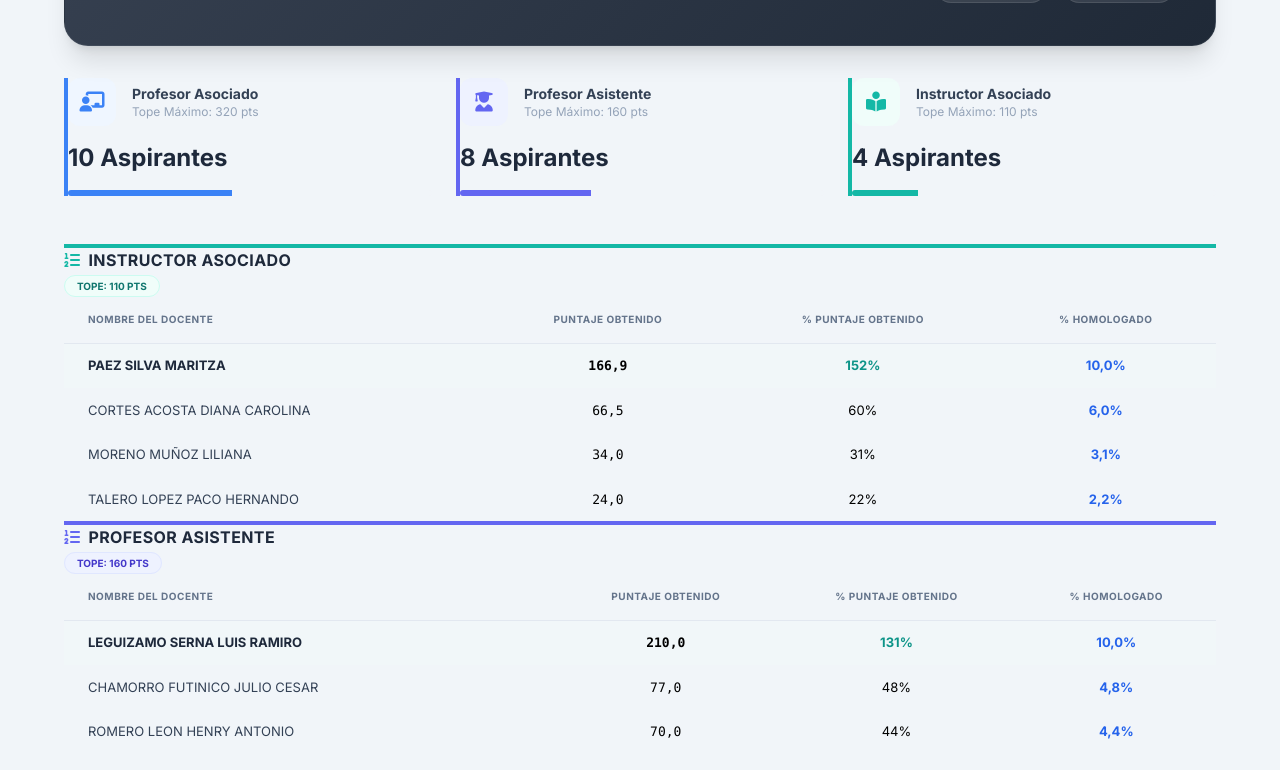
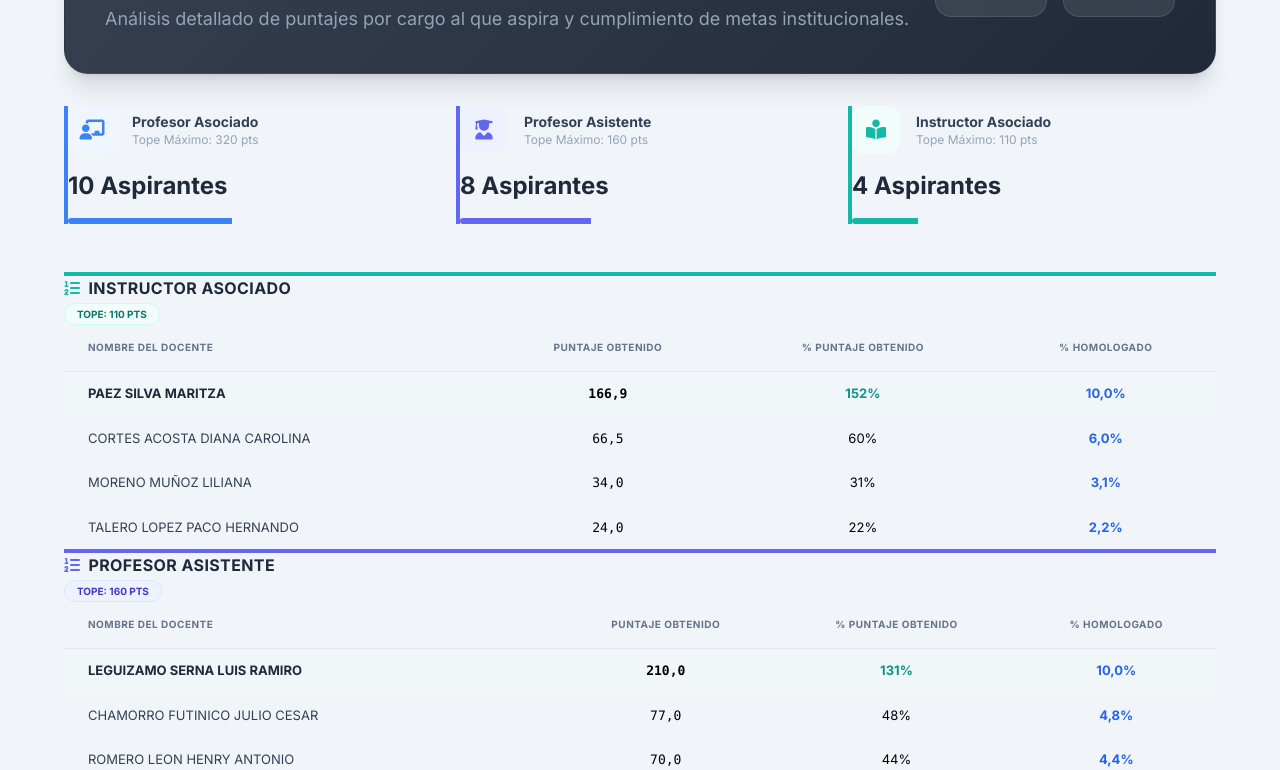
Before and after one commit to jairfranco94-png/Workreports, a plain HTML site: page index.html in a window 1280 px wide. Shown: the part 166-936 px from the top of the page. Drawn offline with nearby package versions, Linux system fonts and the light colour scheme.

Commit message:
Enhance header with detailed analysis description
Updated the introductory paragraph to include a detailed analysis of scores and institutional goals.

```diff
--- a/index.html
+++ b/index.html
@@ -24,7 +24,7 @@
             <div class="relative z-10 flex flex-col md:flex-row justify-between items-center">
                 <div class="text-center md:text-left">
                     <h1 class="text-4xl font-extrabold leading-tight tracking-tight mb-2">Reporte de resultados de la evaluación de la producción de profesores en concurso</h1>
-                    <p class="text-slate-400 text-lg"></p>
+                    <p class="text-slate-400 text-lg">Análisis detallado de puntajes por cargo al que aspira y cumplimiento de metas institucionales.</p>
                 </div>
                 <div class="flex gap-4 mt-8 md:mt-0">
                     <div class="bg-white/10 backdrop-blur-md p-4 rounded-2xl border border-white/10 w-28 text-center">
```
